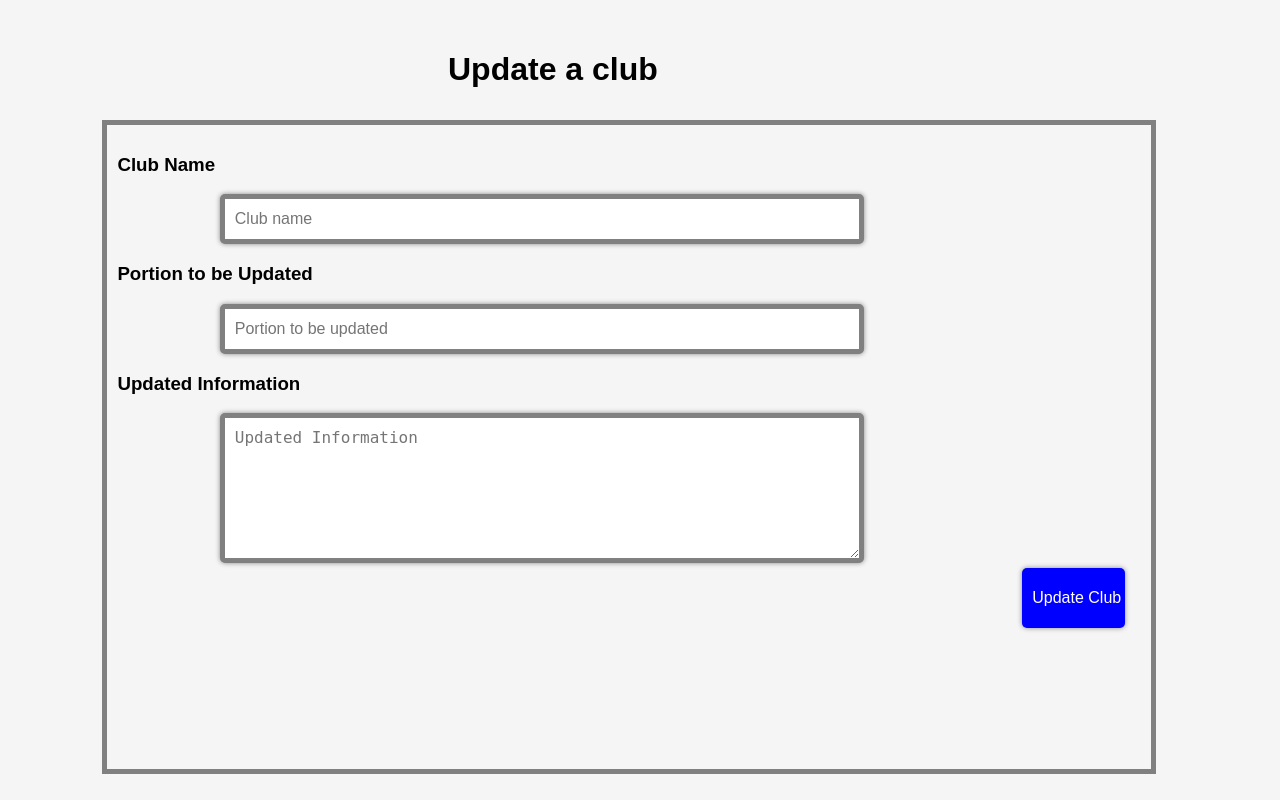
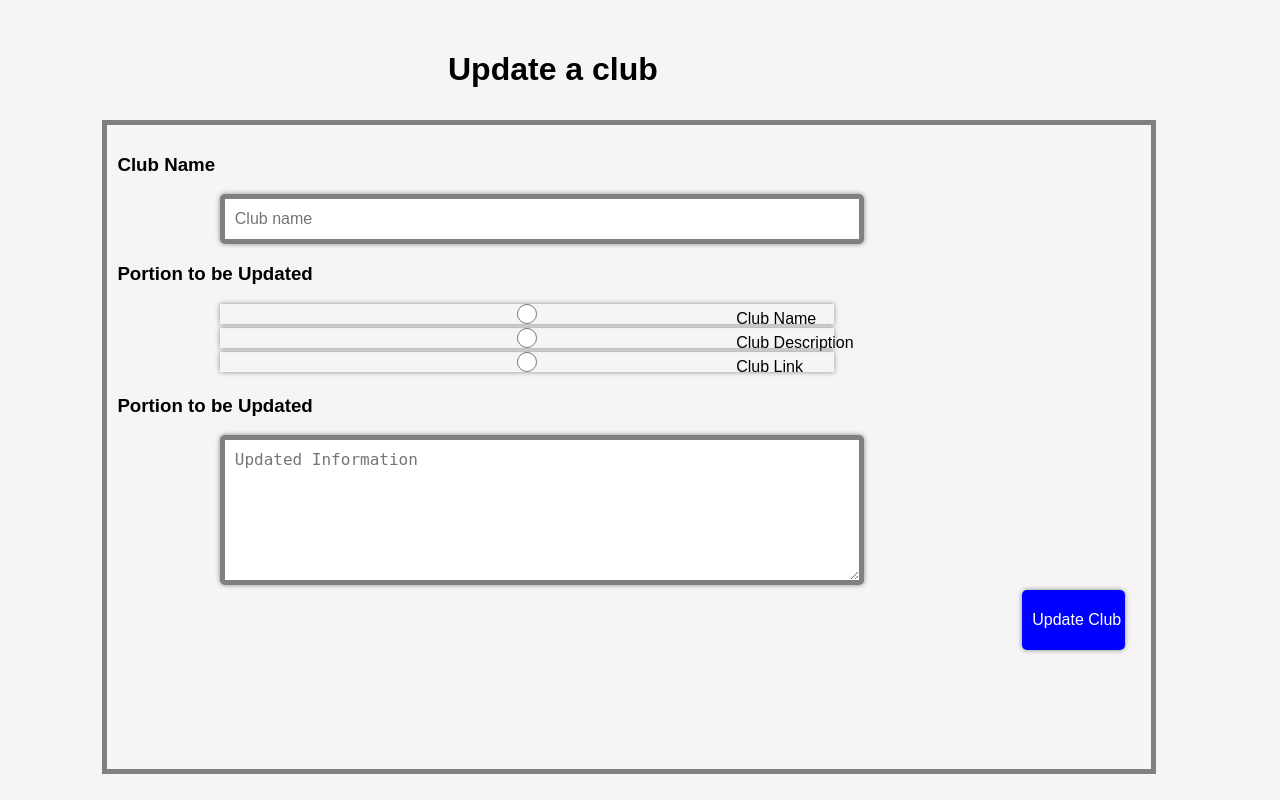
Before and after one commit to NoisyBotDude/daemon-project, a Flask app: template templates/club/club_update.html in a window 1280 px wide. Run offline with Flask 2, Linux system fonts and the light colour scheme; the template is opened without the code that fills it: most values are stand-ins (such as "Sample title", 1, 10 or a date in 2020); some libraries are stand-ins or nearby versions.

Commit message:
Added Radio button

```diff
--- a/templates/club/club_update.html
+++ b/templates/club/club_update.html
@@ -4,19 +4,26 @@
     <meta charset="UTF-8">
     <meta http-equiv="X-UA-Compatible" content="IE=edge">
     <meta name="viewport" content="width=device-width, initial-scale=1.0">
-    <title>Document</title>
-    <link rel="stylesheet" href="/static/club/css/club_update.css">
+    <title>{{title}}</title>
+    <link rel="stylesheet" href="/static/css/club_update.css">
 </head>
 <body>
     <h1> Update a club </h1>
     <div class="add">
-        <form method="POST" action="">
+        <form method="POST" action="{{ url_for('admin.update_response') }}">
             <h3><label for="clubname">Club Name</label></h3>
-            <input type="text" name="club-name" placeholder="Club name">
-            <h3><label for="portion-update" >Portion to be Updated</label></h3>
-            <input type="text" name="portion-update" placeholder="Portion to be updated">
-            <h3><label for="updated-information">Updated Information</label></h3>
-            <textarea id="updated-information" name="information" placeholder="Updated Information" rows="6" cols="50"></textarea>
+            <input type="text" name="club-name" placeholder="Club name" required>
+            <h3><label for="clubname">Portion to be Updated</label></h3>
+            <div class="portion">
+            <input type="radio" id="club-name" name="choice" value="club name">
+            <label for="club-name">Club Name</label>
+            <input type="radio" id="description" name="choice" value="club description">
+            <label for="description">Club Description</label>
+            <input type="radio" id="link" name="choice" value="club registration link">
+            <label for="link">Club Link</label>
+            </div>
+            <h3><label for="clubname">Portion to be Updated</label></h3>
+            <textarea id="updated-information" name="information" placeholder="Updated Information" rows="6" cols="50" required></textarea>
             <input id ="submit" type="submit" value="Update Club">
         </form>
     </div>
```
